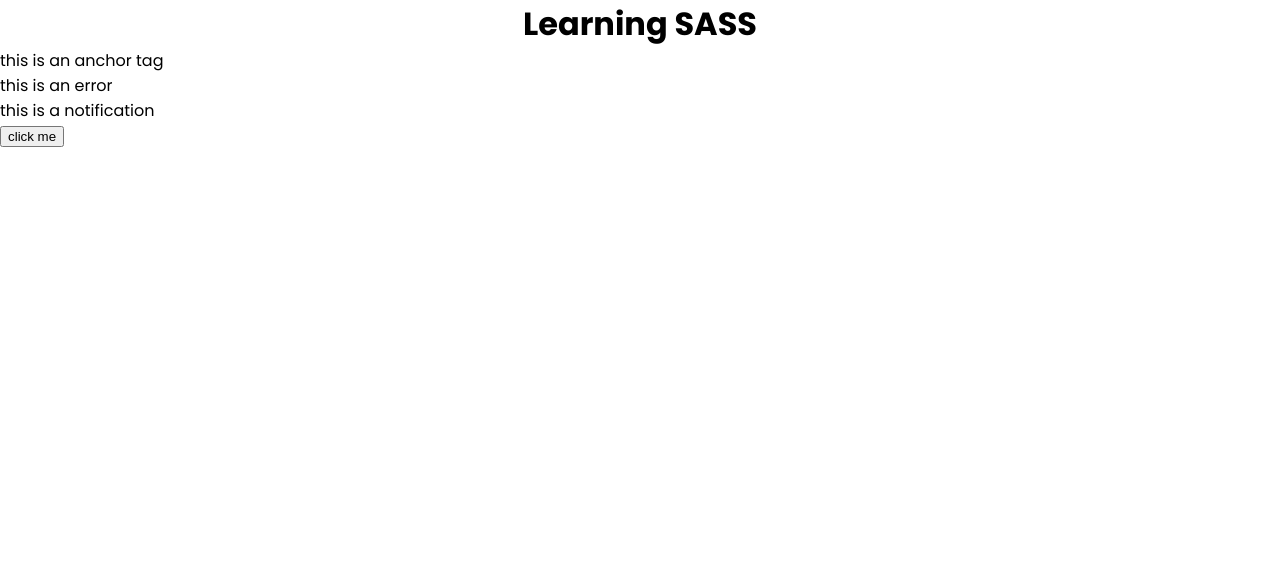
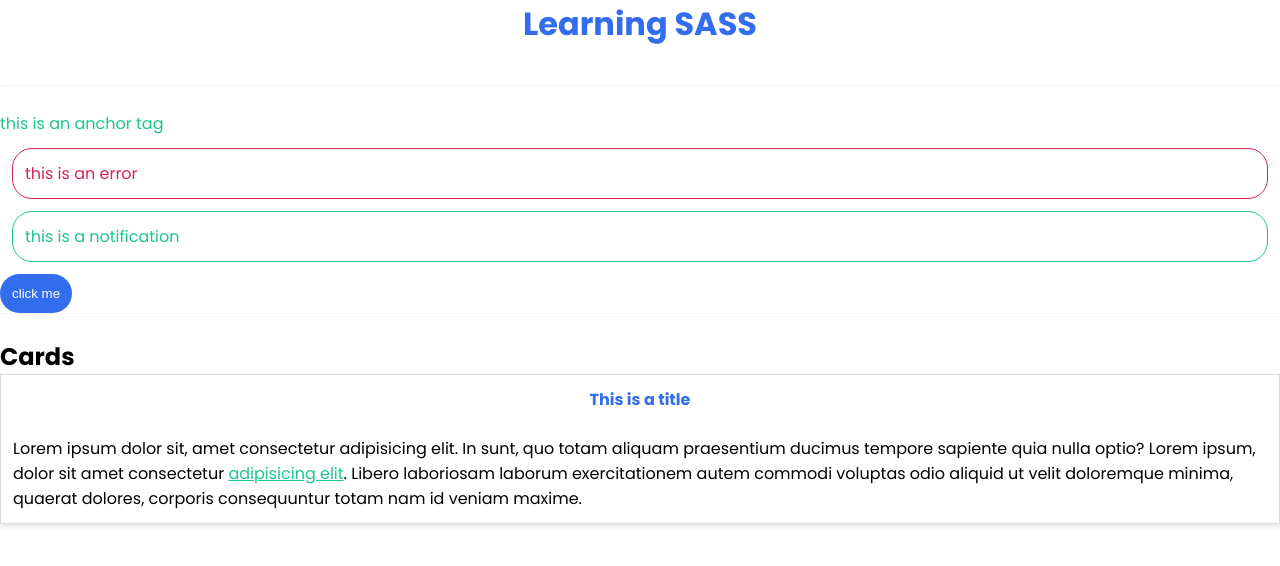
Before and after one commit to murat-yasar/learn-sass, a website: page index.html in a window 1280 px wide. Drawn offline with nearby package versions, Linux system fonts and the light colour scheme; files that its build step writes are made by us from their sources.

Commit message:
Add nesting rules

```diff
--- a/index.html
+++ b/index.html
@@ -9,9 +9,34 @@
 <body>
   <h1>Learning SASS</h1>
 
+  <br><hr><br>
+
   <a href="#">this is an anchor tag</a>
   <p class="error">this is an error</p>
   <p class="notification">this is a notification</p>
   <button>click me</button>
+
+  <br><hr><br>
+
+  <div>
+    <!-- colors -->
+
+    <!-- font sizes -->
+
+    <!-- buttons -->
+
+    <!-- cards -->
+    <h2>Cards</h2>
+    <div class="card">
+      <h1 class="card-title">This is a title</h1>
+      <p class="card-body">Lorem ipsum dolor sit, amet consectetur adipisicing elit. In sunt, quo totam aliquam praesentium ducimus tempore sapiente quia nulla optio? Lorem ipsum, dolor sit amet consectetur <a href="">adipisicing elit</a>. Libero laboriosam laborum exercitationem autem commodi voluptas odio aliquid ut velit doloremque minima, quaerat dolores, corporis consequuntur totam nam id veniam maxime.</p>
+    </div>
+
+    <!-- grid system -->
+
+    <!-- utilities -->
+
+  </div>
+
 </body>
 </html>
--- /dev/null
+++ b/styles/_test.scss
@@ -0,0 +1,36 @@
+h1 {
+  color: $primColor;
+
+  margin-bottom: $base-margin;
+}
+a {
+  color: $secColor;
+}
+button {
+  color: white;
+  border: 0;
+  background: $primColor;
+
+  border-radius: $base-border-radius;
+  padding: $base-padding;
+}
+.error {
+  color: $errColor;
+  border-color: $errColor;
+  border-style: solid;
+
+  margin: $base-margin;
+  padding: $base-padding;
+  border-radius: $base-border-radius;
+  border-width: $base-border-thickness;
+}
+.notification {
+  color: $secColor;
+  border-color: $secColor;
+  border-style: solid;
+
+  margin: $base-margin;
+  padding: $base-padding;
+  border-radius: $base-border-radius;
+  border-width: $base-border-thickness;
+}
--- a/styles/_variables.scss
+++ b/styles/_variables.scss
@@ -11,3 +11,9 @@
 // borders
 $base-border-thickness: 1px;
 $base-border-radius: 20px;
+
+// box-shadow
+$base-box-shadow: 1px 3px 5px rgba(0,0,0,0.1);
+
+// font sizes
+$base-font-size: 1rem;
--- /dev/null
+++ b/styles/components/_card.scss
@@ -0,0 +1,20 @@
+.card {
+  display: block;
+  padding: $base-padding;
+  border: $base-border-thickness solid #DDD;
+  box-shadow: $base-box-shadow;
+
+  .card-title {
+    font-size: $base-font-size;
+    padding-bottom: $base-padding;
+    font-weight: bold;
+  }
+
+  .card-body {
+    font-size: $base-font-size;
+
+    a {
+      text-decoration: underline;
+    }
+  }
+}
--- a/styles/styles.scss
+++ b/styles/styles.scss
@@ -4,9 +4,14 @@
 
 //* base & layouts
 @import 'base';
+@import 'test';
 
 
 //* colors
 
 
 //* components (navbar, card, button, etc)
+@import 'components/card';
+
+
+//* utilities (margin, padding, opacity, etc)
```
Also changed, not shown: styles/_base.scss (line endings or trailing spaces).
